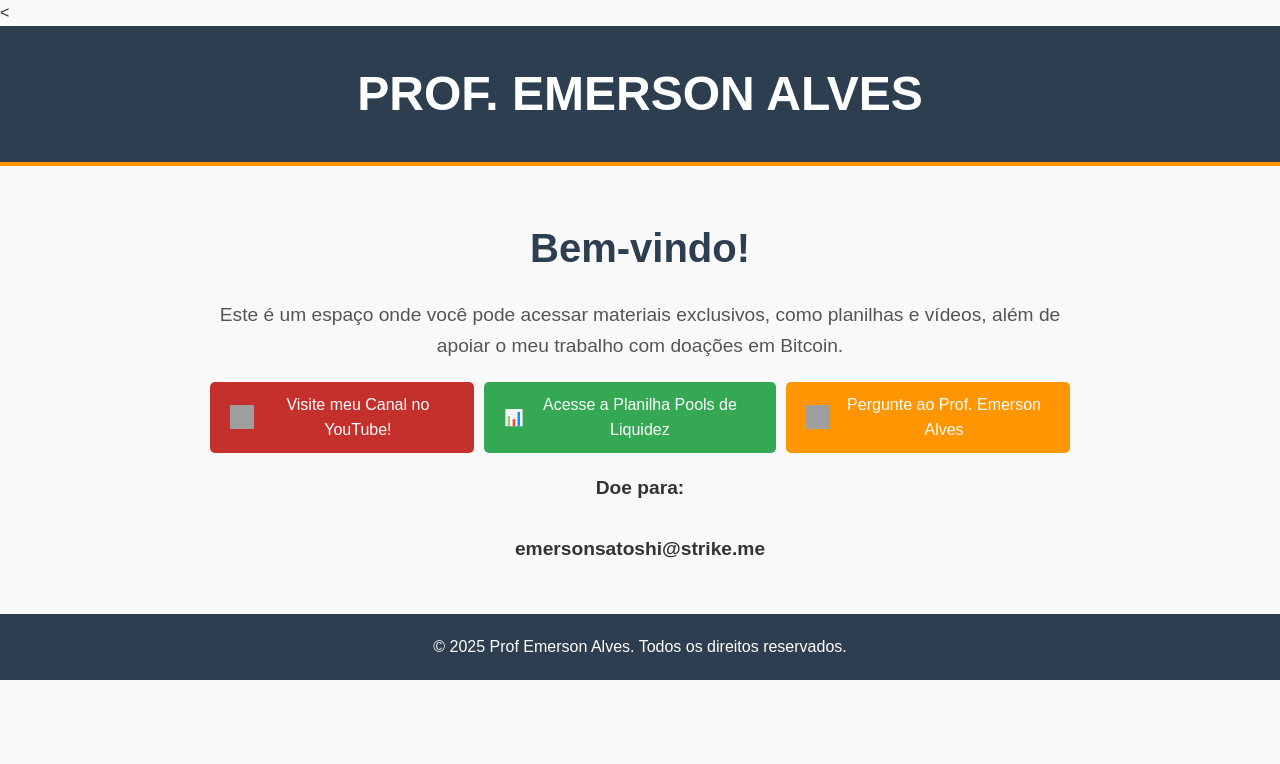
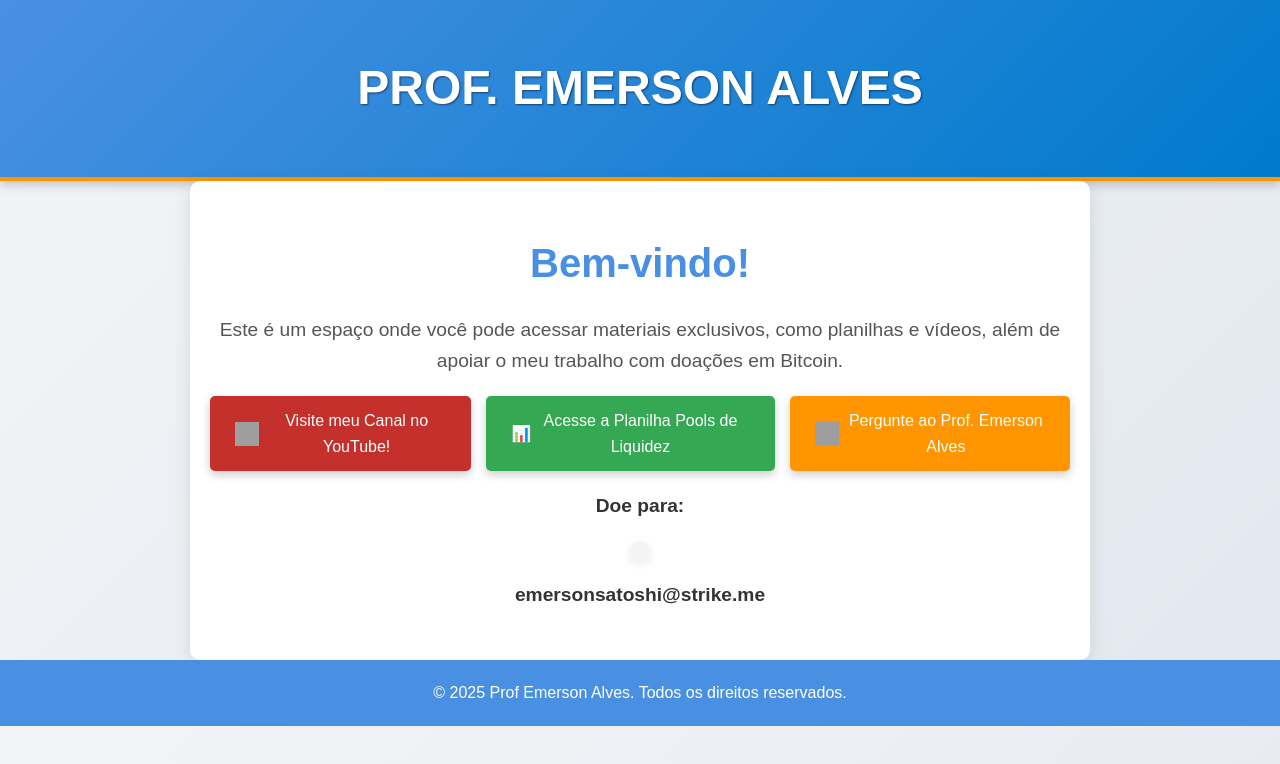
Before and after one commit to emerson1in/Testando-o-site, a plain HTML site: page index.html in a window 1280 px wide. Drawn offline with Linux system fonts and the light colour scheme; grey boxes are pictures that could not be loaded; a script that the page names is missing.

Commit message:
Update index.html

```diff
--- a/index.html
+++ b/index.html
@@ -1,4 +1,4 @@
-<<!DOCTYPE html>
+<!DOCTYPE html>
 <html lang="pt-br">
 <head>
     <meta charset="UTF-8">
@@ -15,24 +15,28 @@
 
         body {
             font-family: 'Arial', sans-serif;
-            background-color: #f9f9f9;
+            background: linear-gradient(135deg, #f3f4f6, #e2e8f0);
             color: #333;
             line-height: 1.6;
             margin: 0;
+            padding: 0;
         }
 
         header {
-            background-color: #2d3e50;
+            background: linear-gradient(135deg, #4a90e2, #007acc); /* Gradiente no fundo */
             color: #fff;
-            padding: 30px 0;
+            padding: 50px 0; /* Aumentando o padding para mais espaço */
             text-align: center;
             border-bottom: 4px solid #ff9500;
+            box-shadow: 0 4px 10px rgba(0, 0, 0, 0.2);
         }
 
         header h1 {
             font-size: 3rem;
             font-weight: bold;
             text-transform: uppercase;
+            color: #fff; /* Mantendo a cor branca */
+            text-shadow: 1px 1px 2px rgba(0, 0, 0, 0.5); /* Sombra para o texto */
         }
 
         .content {
@@ -40,10 +44,13 @@
             max-width: 900px;
             margin: 0 auto;
             text-align: center;
+            background: #fff;
+            border-radius: 10px;
+            box-shadow: 0 4px 20px rgba(0, 0, 0, 0.1);
         }
 
         .content h2 {
-            color: #2d3e50;
+            color: #4a90e2;
             font-size: 2.5rem;
             margin-bottom: 20px;
         }
@@ -57,17 +64,19 @@
         .button-group {
             display: flex;
             justify-content: center; /* Centraliza os botões */
-            gap: 10px; /* Espaçamento entre os botões */
+            gap: 15px; /* Espaçamento entre os botões */
             margin-bottom: 20px; /* Margem inferior */
         }
 
         .button-group a {
-            padding: 10px 20px;
+            padding: 12px 25px;
             color: #fff;
             text-decoration: none;
             border-radius: 5px;
             display: flex; /* Flex para alinhar o ícone e o texto */
             align-items: center; /* Centraliza verticalmente */
+            transition: background-color 0.3s, transform 0.3s;
+            box-shadow: 0 4px 10px rgba(0, 0, 0, 0.2);
         }
 
         .youtube-button {
@@ -82,41 +91,43 @@
             background-color: #ff9500; /* Cor original para outros botões */
         }
 
+        .button-group a:hover {
+            transform: translateY(-3px);
+        }
+
         footer {
-            background-color: #2d3e50;
+            background-color: #4a90e2;
             color: #fff;
             padding: 20px;
             text-align: center;
+            position: relative;
         }
 
         footer p {
             font-size: 1rem;
         }
 
-        /* Estilo para o QR code */
+        /* Estilo para os QR codes */
         #qrcode {
             margin-top: 20px;
-            margin-bottom: 10px;
-            text-align: center;
-            display: inline-block;
+            padding: 10px;
+            background: #f3f4f6;
+            border-radius: 10px;
+            box-shadow: 0 2px 10px rgba(0, 0, 0, 0.1);
+            display: inline-block; /* Mantém o QR Code centralizado */
         }
 
         .email {
             font-size: 1.2rem;
             font-weight: bold;
             color: #333;
+            margin-top: 10px; /* Margem superior para o texto do e-mail */
         }
 
-        .youtube-icon {
-            width: 24px; /* Tamanho do ícone do YouTube */
+        .youtube-icon, .bitcoin-icon {
+            width: 24px; /* Ajustando o tamanho do ícone do YouTube */
             height: 24px;
             margin-right: 8px; /* Espaço entre o ícone e o texto */
-        }
-
-        .bitcoin-icon {
-            width: 24px; /* Tamanho do logo do Bitcoin */
-            height: 24px;
-            margin-right: 8px; /* Espaço entre o logo e o texto */
         }
     </style>
 </head>
```
